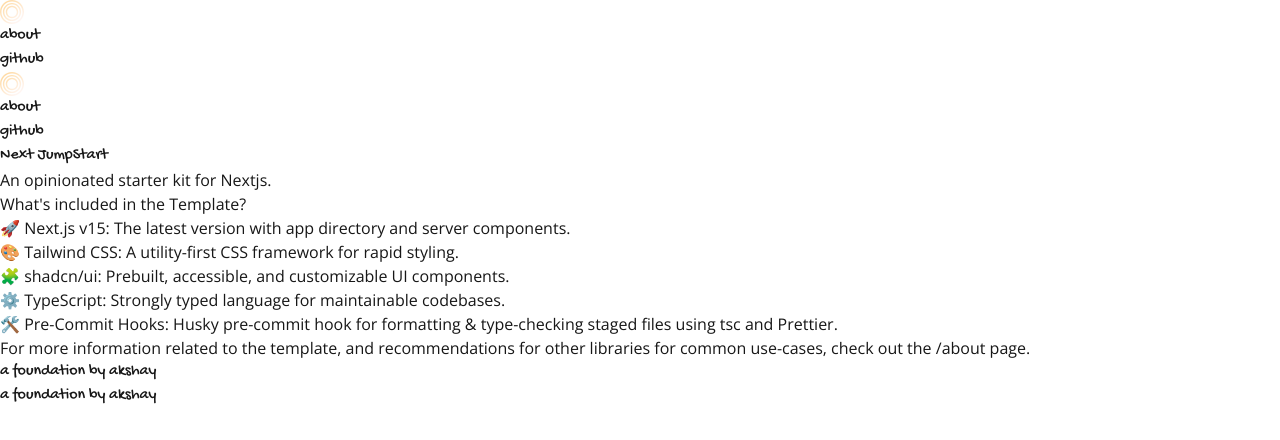
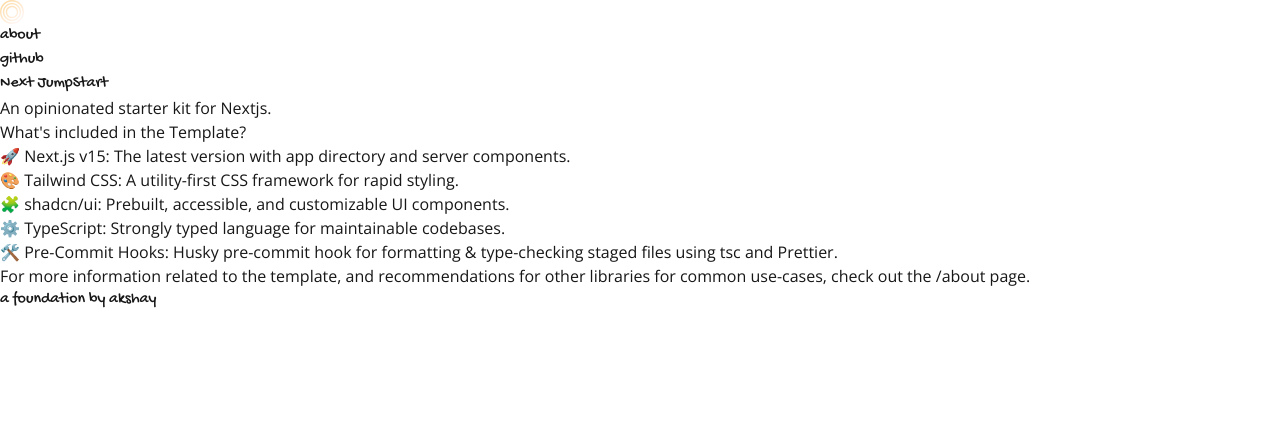
Before and after one commit to akshay-rajput/next-jump-start, a Next.js app: page / in a window 1280 px wide. Shown: the top 440 px of the page. Built offline with nearby package versions, Linux system fonts and the light colour scheme.

Commit message:
refactor - move navbar and footer to layout

```diff
--- a/src/app/page.tsx
+++ b/src/app/page.tsx
@@ -1,4 +1,3 @@
-import Image from 'next/image';
 import Link from 'next/link';
 
 export default function Home() {
@@ -33,34 +32,7 @@
 	];
 
 	return (
-		<div className='main-container flex flex-col min-h-screen'>
-			{/* boilerplate navbar */}
-			<nav className='navbar w-full sticky top-0 backdrop-blur-md p-4 '>
-				<div className='w-full navbar-blurred-backdrop max-w-3xl mx-auto flex items-center justify-between'>
-					<div className='logo'>
-						<Image
-							src='/logo.svg'
-							alt='Logo'
-							width={24}
-							height={24}
-							className='logo'
-						/>
-					</div>
-					<ul className='flex gap-4 items-center tracking-wider font-gochi-hand md:text-lg'>
-						<li className='text-stone-400 hover:text-amber-400'>
-							<Link href='/about'>about</Link>
-						</li>
-						<li className='text-stone-400 hover:text-amber-400'>
-							<Link href='https://github.com' target='_blank'>
-								github
-							</Link>
-						</li>
-					</ul>
-				</div>
-			</nav>
-
-			{/* body container */}
-			<main className='flex-grow max-w-3xl mx-auto flex flex-col w-full font-open-sans'>
+		<div className='main-page-content'>
 			<div className='intro my-12 md:my-20'>
 				<h2 className='font-gochi-hand text-4xl md:text-6xl text-stone-600 hover:text-stone-400 mb-3 md:mb-5 text-center'>
 					Next JumpStart
@@ -102,8 +74,8 @@
 				</ul>
 
 				<div className='more-info my-6 leading-6 text-sm text-stone-400'>
-						For more information related to the template, and recommendations
-						for other libraries for common use-cases, check out the{' '}
+					For more information related to the template, and recommendations for
+					other libraries for common use-cases, check out the{' '}
 					<Link
 						href={'/about'}
 						target='_blank'
@@ -114,21 +86,6 @@
 					page.
 				</div>
 			</div>
-			</main>
-
-			{/* footer */}
-			<footer className='flex items-center py-2 border-t border-stone-800 justify-center'>
-				<p className='text-stone-500 flex items-center justify-center gap-1 font-gochi-hand tracking-wide md:text-lg'>
-					a foundation by{' '}
-					<Link
-						href='https://github.com/akshay-rajput'
-						target='_blank'
-						className='text-amber-500 hover:underline decoration-wavy'
-					>
-						akshay
-					</Link>
-				</p>
-			</footer>
 		</div>
 	);
 }
```
Lines whose indentation alone changed are shown as unchanged.
